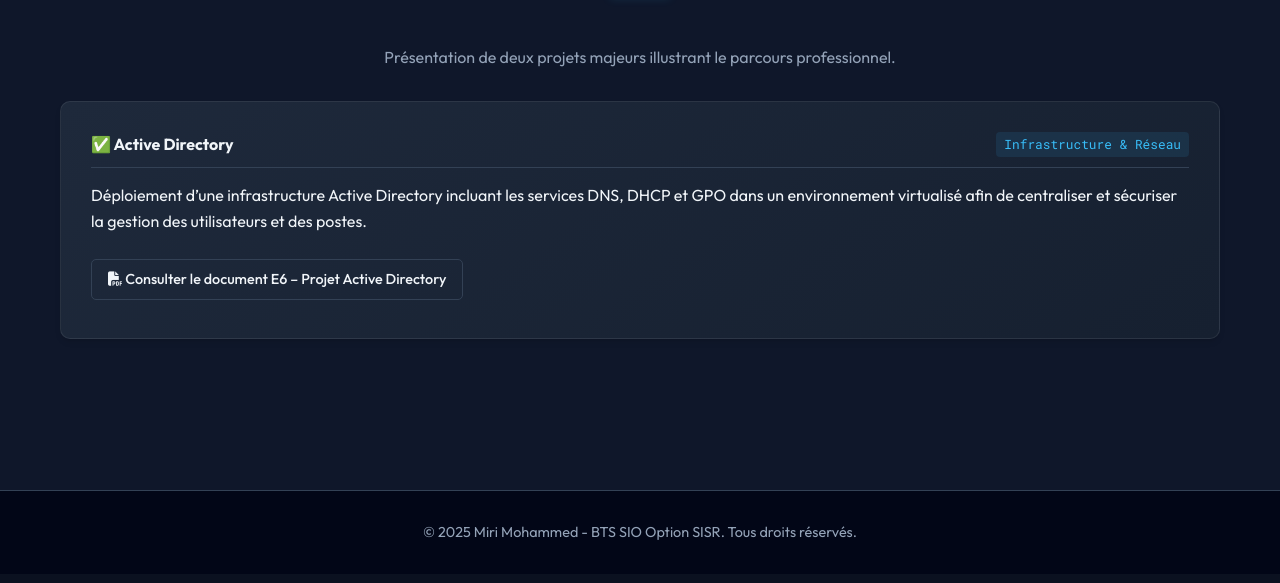
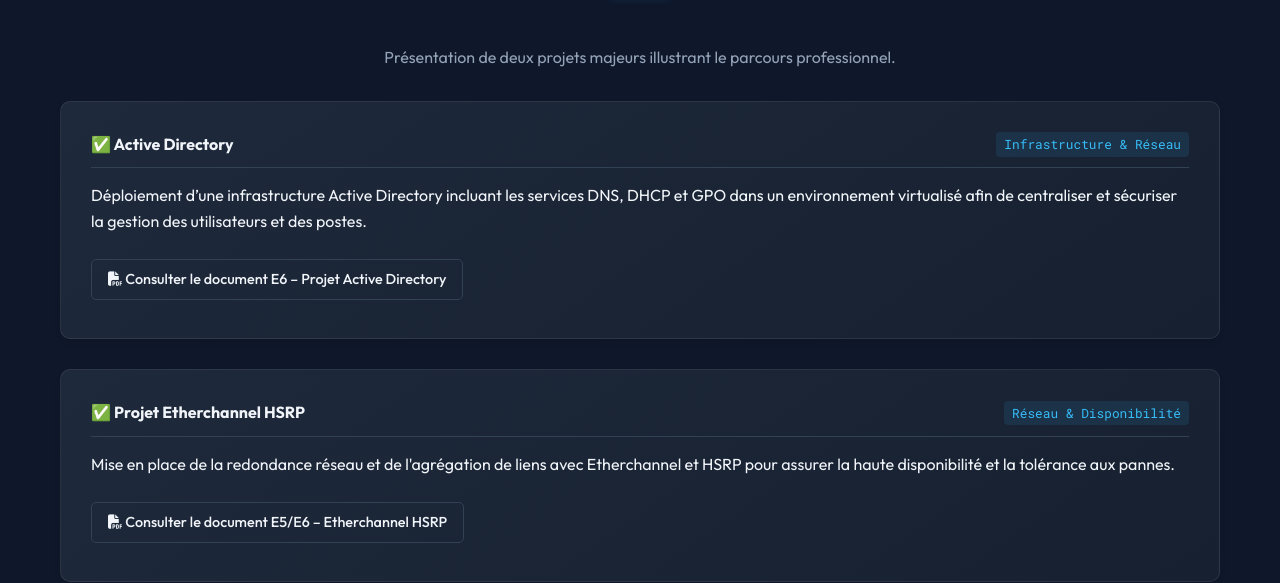
Before and after one commit to Miri94400/PortefolioMiri, a plain HTML site: page e6.html in a window 1280 px wide. Shown: the part 240-823 px from the top of the page. Drawn offline with Linux system fonts and the light colour scheme.

Commit message:
Add Etherchannel project to E5 and E6

```diff
--- a/e6.html
+++ b/e6.html
@@ -60,6 +60,24 @@
                         </div>
                     </div>
                 </div>
+
+                <!-- Projet Etherchannel HSRP -->
+                <div class="project-card">
+                    <div class="project-header">
+                        <h4>✅ Projet Etherchannel HSRP</h4>
+                        <span class="project-type">Réseau & Disponibilité</span>
+                    </div>
+                    <div class="project-body">
+                        <p>Mise en place de la redondance réseau et de l'agrégation de liens avec Etherchannel et HSRP
+                            pour assurer la haute disponibilité et la tolérance aux pannes.</p>
+
+                        <div style="margin-top: 15px;">
+                            <a href="e5/Etherchannel HSRP.pdf" class="btn btn-small" target="_blank"><i
+                                    class="fas fa-file-pdf"></i>
+                                Consulter le document E5/E6 – Etherchannel HSRP</a>
+                        </div>
+                    </div>
+                </div>
             </div>
         </div>
     </section>
```
Also changed, not shown: e5.html (+17 -0 lines), 2 other files.
